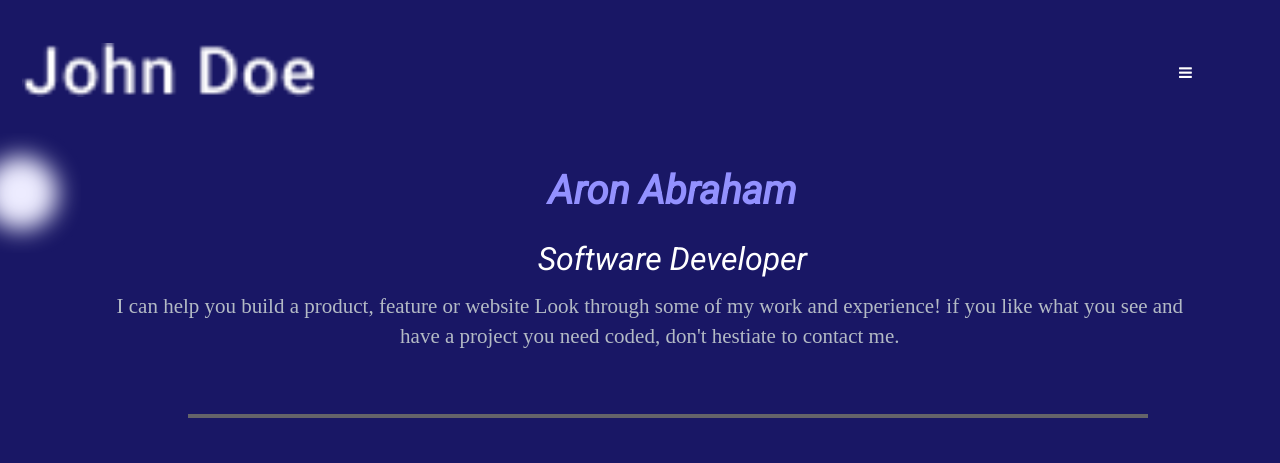
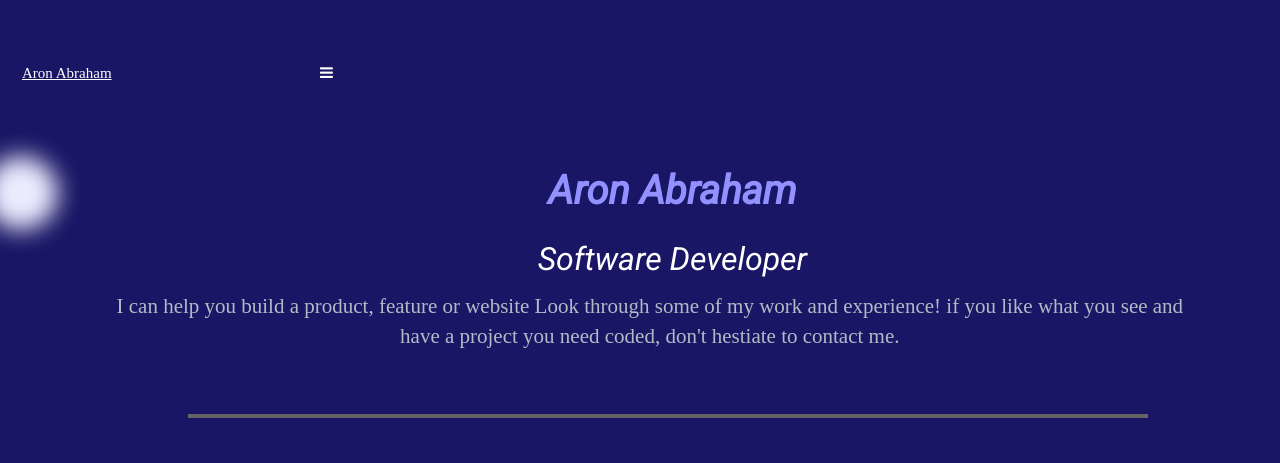
Before and after one commit to aron-net/mobile_viersion, a website: page index.html in a window 1280 px wide. Shown: the top 463 px of the page. Drawn offline with Linux system fonts and the light colour scheme.

Commit message:
Update index.html

```diff
--- a/index.html
+++ b/index.html
@@ -13,7 +13,7 @@
 </head>
 <body>
     <header class="top-navigation">
-        <a href="#"><img src="./Image/John_Doe.png" class="log" alt=" My Logo"></a>
+        <a href="#" class="log">Aron Abraham</a>
         <nav class="item-navigation">
             <a href="#"><i class="fa fa-bars"></i></a>
         </nav>
```
